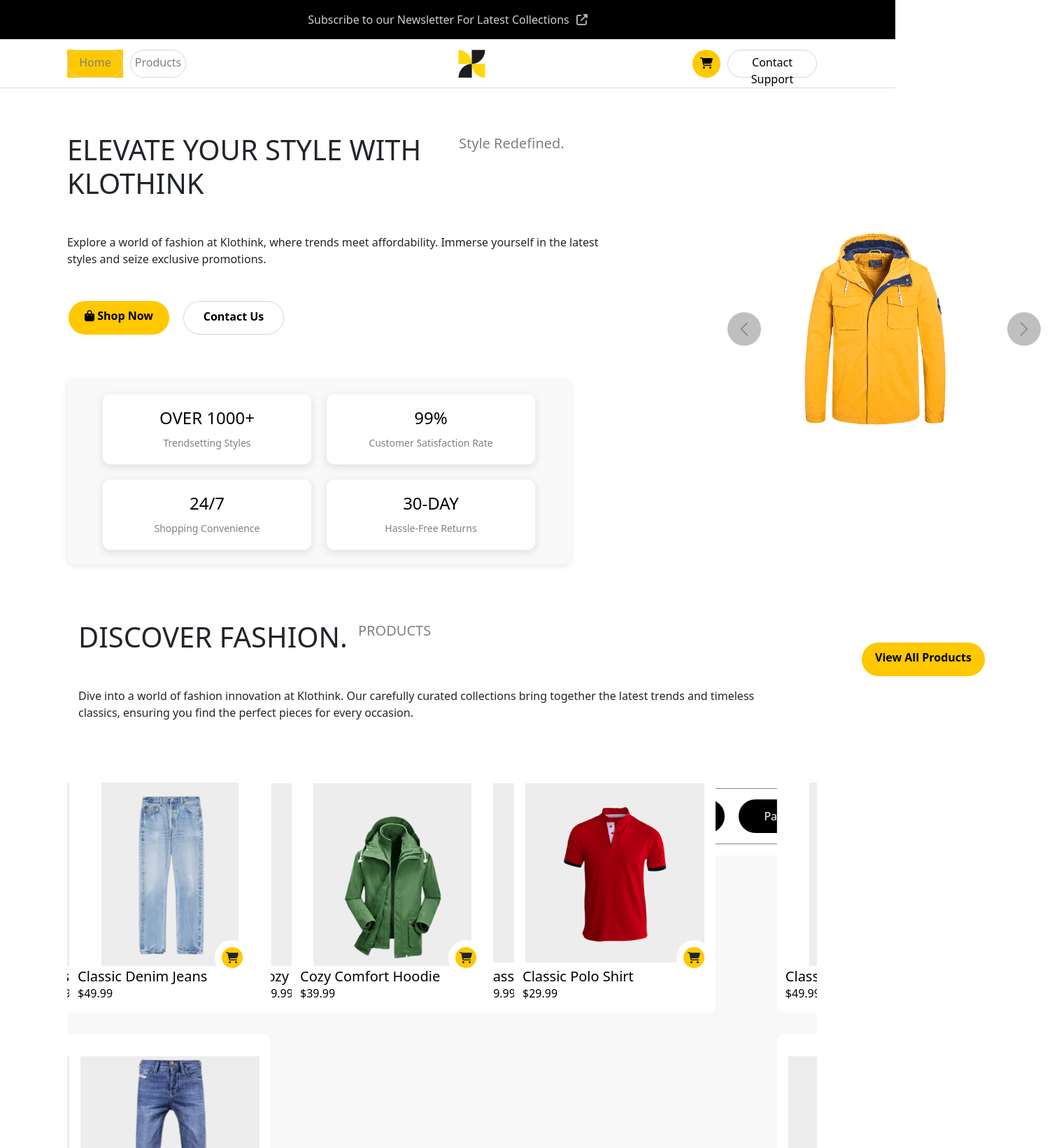
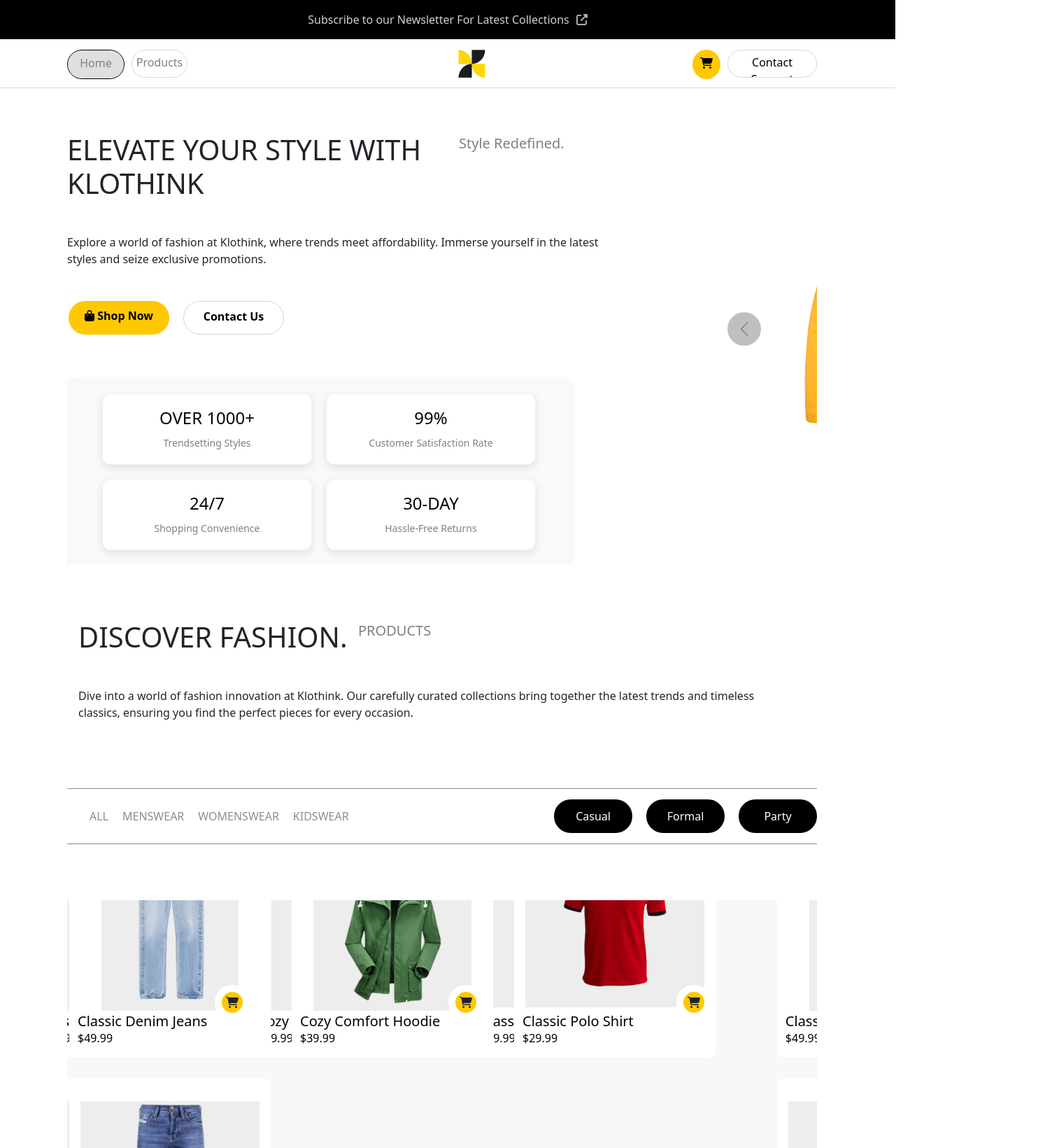
Before and after one commit to OmarTarek217/task_MSG, an Angular app: page /home in a window 1280 px wide. Shown: the top 1640 px of the page at 70% size, 1504 px wide, since content can reach past the window. Built offline with nearby package versions, Linux system fonts and the light colour scheme.

Commit message:
re-edited styles

```diff
--- a/src/app/mainpart/mainpart.component.css
+++ b/src/app/mainpart/mainpart.component.css
@@ -2,6 +2,7 @@
     margin-top: 4rem;
     margin-left: 6rem;
     margin-right: 7rem;
+    overflow: hidden;
 }
 
 .bottom-margin {
--- a/src/app/mainpart/mainpart.component.html
+++ b/src/app/mainpart/mainpart.component.html
@@ -132,10 +132,10 @@
             </a>
         </li>
     </ul>
-
+ </section>
     <!-- =================================================================================================== -->
              <!--============================================= First Carousel ============================================-->
-    <section>
+    <section class="mainpart">
         <div id="carouselExampleCaptions" class="carousel slide" data-bs-ride="carousel" data-bs-wrap="true">
             <div class="carousel-indicators">
                 <button type="button" data-bs-target="#carouselExampleCaptions" data-bs-slide-to="0" class="active"
--- a/src/app/navbar/navbar.component.css
+++ b/src/app/navbar/navbar.component.css
@@ -41,11 +41,14 @@
     padding: 5px;
     width: 5rem;
     height: 2.5rem;
-    overflow: hidden;
+
 }
 
-.navbar-borders:hover{
-    background-color:rgba(128, 128, 128, 0.256)
+.navbar-borders:hover
+.navbar-borders.activelink{
+    overflow: hidden;
+    background-color:rgba(128, 128, 128, 0.256);
+
 }
 
 
@@ -53,6 +56,7 @@
    display: flex;
    justify-content: left;
     gap: 10px;
+    overflow: hidden;
 }
 
 
@@ -65,6 +69,7 @@
     width: 8rem;
     height: 2.5rem;
     color: black;
+    overflow: hidden;
 
 }
 
@@ -72,6 +77,7 @@
     display: flex;
     margin-left: auto;
     gap: 10px;
+    overflow: hidden;
 }
 
 
@@ -108,6 +114,7 @@
 }
 
 .activelink{
-    background-color: rgb(255, 200, 0) ;
-
+   background-color:rgba(128, 128, 128, 0.256);
+   border-radius: 40px;
+   border: 1px solid black;
 }
```
Also changed, not shown: src/app/navbar/navbar.component.html (indentation only).
